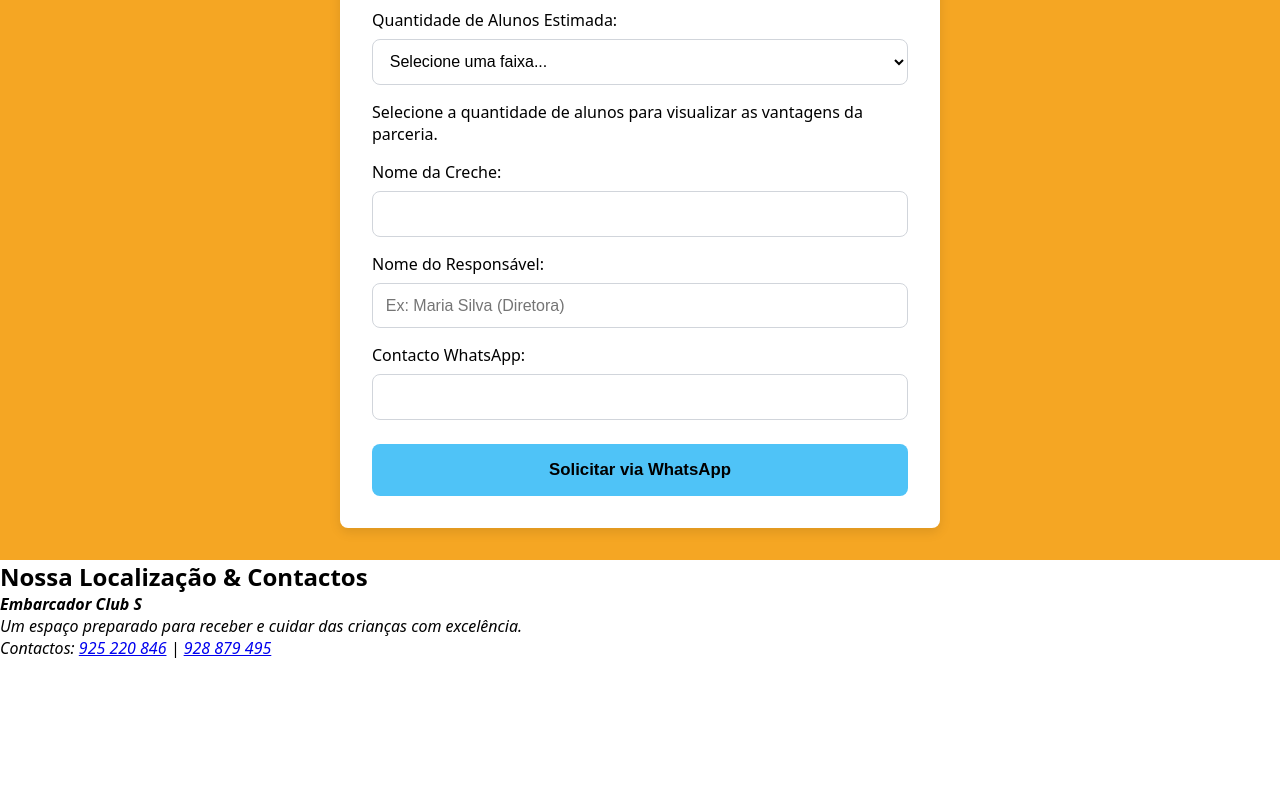
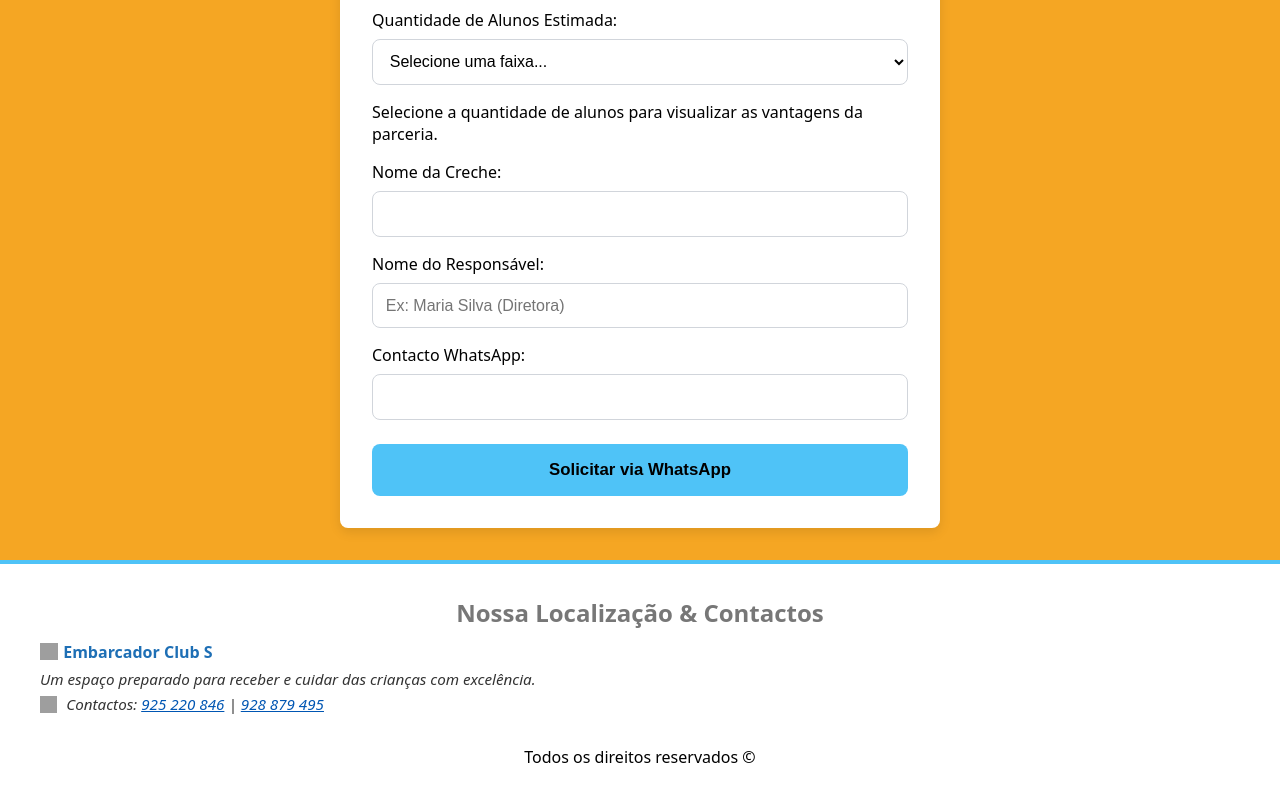
Before and after one commit to kelvin-arcanjo/embarcador-club-parcerias, a plain HTML site: page index.html in a window 1280 px wide. Shown: the part 1381-2181 px from the top of the page. Before the commit the page ends 2040 px from the top, so only its background shows below. Drawn offline with Linux system fonts and the light colour scheme; grey boxes are pictures that could not be loaded.

Commit message:
feat(footer): estilizar rodape e integrar icones twemoji
- Adiciona borda superior de destaque e tipografia ao footer
- Integra icones Twemoji em SVG para localizacao e telefone via CDN
- Melhora o alinhamento flexbox dos elementos de contacto"

```diff
--- a/index.html
+++ b/index.html
@@ -130,23 +130,26 @@
         </div>
     </section>
 
-    <!-- SECÇÃO 3: CONTACTO & LOCALIZAÇÃO -->
+    <!-- FOOTER: CONTACTO & LOCALIZAÇÃO -->
 
-    <section id="contacto-localizacao" class="contacto-localizacao">
+    <footer id="contacto-localizacao" class="contacto-localizacao">
         <div class="contacto-container">
             <h2>Nossa Localização & Contactos</h2>
 
             <address class="info-atendimento">
-                <p class="local-nome"><strong>Embarcador Club S</strong></p>
-                <p class="local-desc">Um espaço preparado para receber e cuidar das crianças com excelência.</p>
+                <p class="local-nome"><strong><img src="https://cdn.jsdelivr.net/gh/twitter/twemoji@14.0.2/assets/svg/1f4cd.svg" alt="Localização" class="twemoji-icon">Embarcador Club S</strong></p>
+                <p class="local-desc">
+                    Um espaço preparado para receber e cuidar das crianças com excelência.</p>
                 <p class="telefones">
+                    <img src="https://cdn.jsdelivr.net/gh/twitter/twemoji@14.0.2/assets/svg/1f4de.svg" alt="Telefone" class="twemoji-icon">
                     Contactos:
                     <a href="tel:+244925220846">925 220 846</a> |
                     <a href="tel:+244928879495">928 879 495</a>
                 </p>
             </address>
         </div>
-    </section>
+        <p id="lastp">Todos os direitos reservados ©</p>
+    </footer>
 
     <script src="scripts.js"></script>
 </body>
--- a/styles.css
+++ b/styles.css
@@ -309,3 +309,69 @@
 .btn-submit:active {
   transform: translateY(0);
 }
+
+/* ==========================================================================
+   Footer (Contacto & Localização)
+   ========================================================================== */
+
+ .contacto-localizacao {
+    background-color: var(--cor-branca);
+    color: var(--cor-secundaria);
+    padding: var(--espaco-lg , 2rem) var(--espaco-md , 1rem);
+    border-top: 4px solid var(--cor-detalhe);
+ }
+
+ .contacto-container {
+    max-width: 1200px;
+    margin: 0 auto;
+ }
+
+ .contacto-localizacao h2 {
+    color: #00000088;
+    font-size: 1.5rem;
+    font-weight: 700;
+    margin-bottom: 0.75rem;
+    text-align: center;
+ }
+
+
+ .info-atendimento {
+    display: flex;
+    flex-direction: column;
+    font-style: normal;
+    gap: 0.35rem;
+ }
+
+.local-desc, .telefones {
+  display: flex;
+  align-items: center;
+  gap: 0.25rem;
+  font-style: italic;
+  font-size: 0.95rem;
+  color: #333333;
+}
+
+ .telefones a {
+    color: #0056b3;
+    text-decoration: underline;
+    transition: color 0.2s ease;
+ }
+
+ .telefones a:hover {
+  color: #003d80;
+}
+
+#lastp {
+    color: #000;
+    margin-top:var(--espaco-lg);
+    text-align: center;
+}
+
+/* Ícones Twemoji no Footer */
+.twemoji-icon {
+  width: 1.1em;
+  height: 1.1em;
+  vertical-align: -0.15em;
+  display: inline-block;
+  margin-right: 0.35rem;
+}
```
